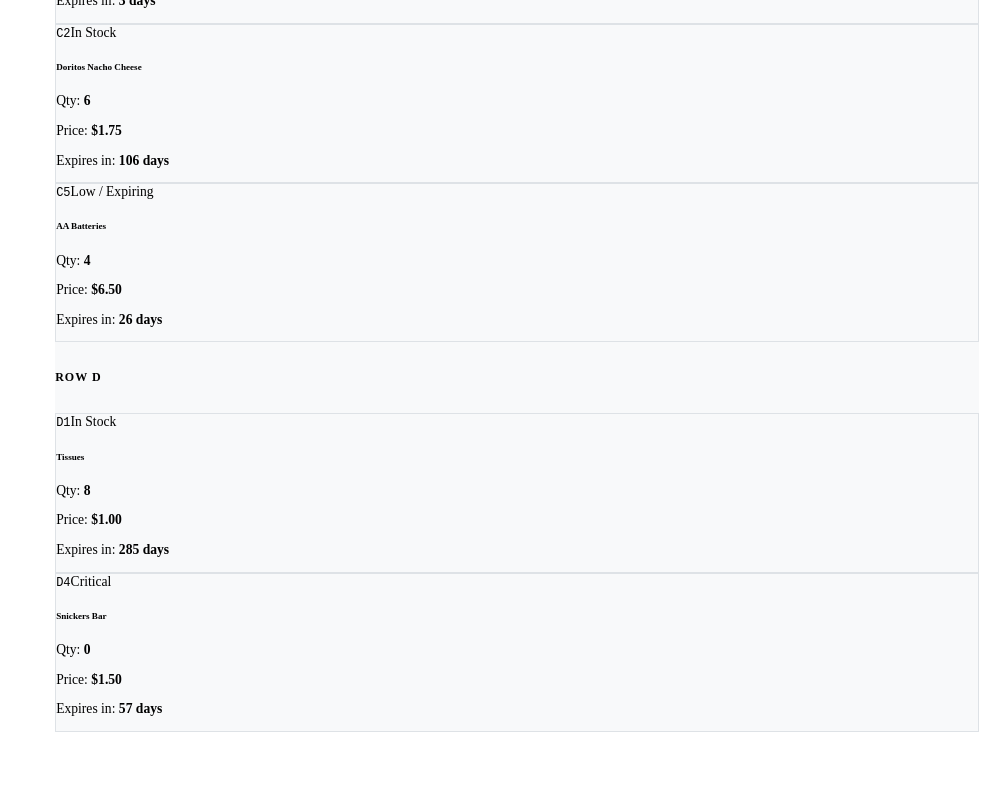
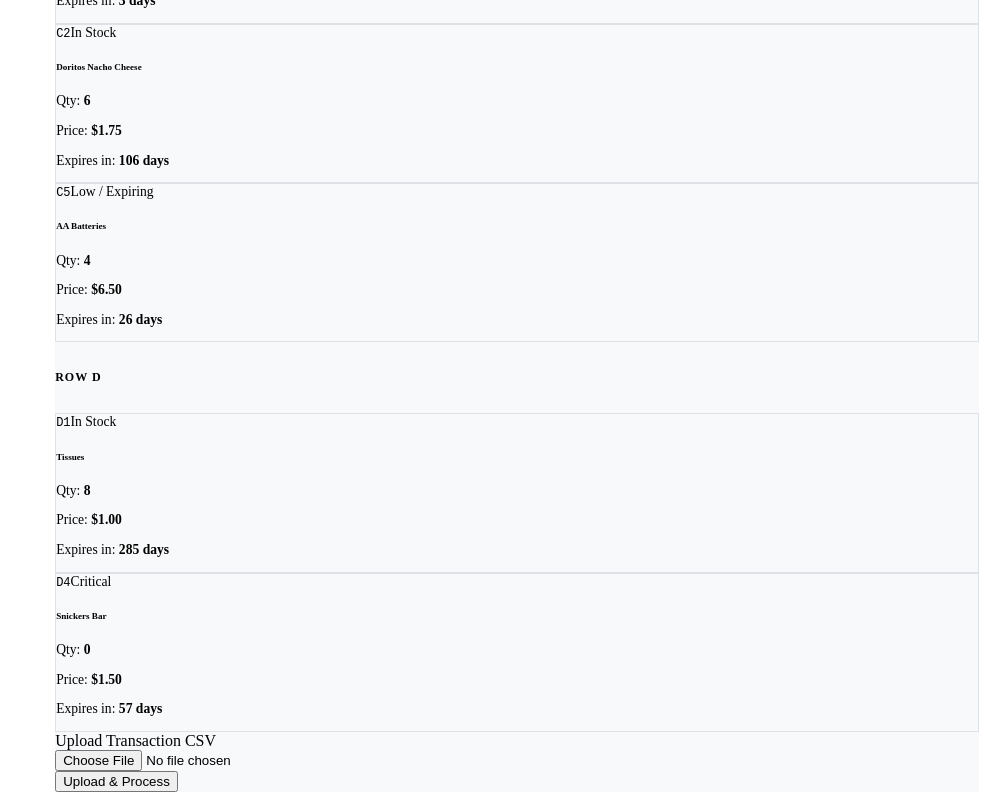
Before and after one commit to nightHawk41/Iterative-Innovations-Project, a React (Create React App) app in the folder frontend/: page /admin in a window 1280 px wide. Shown: the part 2036-2836 px from the top of the page, without its empty margins (293-1280 px from the left). Before the commit the page ends 2776 px from the top, so only its background shows below. Built offline with nearby package versions, Linux system fonts and the light colour scheme; no server answers.

Commit message:
Completed Frontend Development  [TASK F-7]

```diff
--- /dev/null
+++ b/frontend/src/components/AlertsBanner.js
@@ -0,0 +1,54 @@
+import React, { useState, useEffect } from "react";
+import mockInventory from "../data/mockInventory";
+
+function AlertsBanner() {
+  const [alerts, setAlerts] = useState([]);
+
+  useEffect(() => {
+    fetch("/api/alerts")
+      .then((res) => {
+        if (!res.ok) throw new Error("API unavailable");
+        return res.json();
+      })
+      .then((data) => setAlerts(data))
+      .catch(() => {
+        // Derive alerts from mock data until backend is connected
+        const derived = mockInventory
+          .filter((s) => s.status === "Red" || s.status === "Yellow")
+          .map((s) => ({
+            slot_id: s.slot_id,
+            item_name: s.item_name,
+            alert_level: s.status === "Red" ? "critical" : "warning",
+            reason:
+              s.quantity <= 3
+                ? "Low stock"
+                : `Expires in ${s.days_until_expiration} days`,
+          }));
+        setAlerts(derived);
+      });
+  }, []);
+
+  if (alerts.length === 0) return null;
+
+  const critical = alerts.filter((a) => a.alert_level === "critical");
+  const warnings = alerts.filter((a) => a.alert_level === "warning");
+
+  return (
+    <div className="mb-4">
+      {critical.length > 0 && (
+        <div className="alert alert-danger py-2" role="alert">
+          <strong>Critical ({critical.length}):</strong>{" "}
+          {critical.map((a) => `${a.slot_id} — ${a.item_name} (${a.reason})`).join(" · ")}
+        </div>
+      )}
+      {warnings.length > 0 && (
+        <div className="alert alert-warning py-2" role="alert">
+          <strong>Warning ({warnings.length}):</strong>{" "}
+          {warnings.map((a) => `${a.slot_id} — ${a.item_name} (${a.reason})`).join(" · ")}
+        </div>
+      )}
+    </div>
+  );
+}
+
+export default AlertsBanner;
--- /dev/null
+++ b/frontend/src/components/TransactionUpload.js
@@ -0,0 +1,84 @@
+import React, { useState } from "react";
+
+function TransactionUpload() {
+  const [file, setFile]         = useState(null);
+  const [result, setResult]     = useState(null);
+  const [error, setError]       = useState(null);
+  const [uploading, setUploading] = useState(false);
+
+  function handleFileChange(e) {
+    setFile(e.target.files[0] ?? null);
+    setResult(null);
+    setError(null);
+  }
+
+  async function handleUpload(e) {
+    e.preventDefault();
+    if (!file) {
+      setError("Please select a CSV file.");
+      return;
+    }
+    if (!file.name.endsWith(".csv")) {
+      setError("Only .csv files are accepted.");
+      return;
+    }
+    setError(null);
+    setUploading(true);
+    try {
+      const formData = new FormData();
+      formData.append("file", file);
+      const response = await fetch("/api/transactions/process", {
+        method: "POST",
+        body: formData,
+      });
+      const data = await response.json();
+      if (!response.ok) {
+        setError(data.error ?? "Upload failed. Please try again.");
+      } else {
+        setResult(data);
+      }
+    } catch (err) {
+      setError("Network error. Is the backend running?");
+    } finally {
+      setUploading(false);
+    }
+  }
+
+  return (
+    <div className="card mt-4">
+      <div className="card-header fw-semibold">Upload Transaction CSV</div>
+      <div className="card-body">
+        <form onSubmit={handleUpload}>
+          <div className="mb-3">
+            <input
+              className="form-control"
+              type="file"
+              accept=".csv"
+              onChange={handleFileChange}
+            />
+          </div>
+          {error && <div className="alert alert-danger py-2">{error}</div>}
+          {result && (
+            <div className="alert alert-success py-2">
+              Processed <strong>{result.processed_count}</strong> transactions.
+              {result.unresolved_amounts?.length > 0 && (
+                <span className="ms-2 text-warning">
+                  Unresolved amounts: {result.unresolved_amounts.join(", ")}
+                </span>
+              )}
+            </div>
+          )}
+          <button
+            type="submit"
+            className="btn btn-outline-primary"
+            disabled={uploading}
+          >
+            {uploading ? "Processing…" : "Upload & Process"}
+          </button>
+        </form>
+      </div>
+    </div>
+  );
+}
+
+export default TransactionUpload;
--- a/frontend/src/pages/AdminPage.js
+++ b/frontend/src/pages/AdminPage.js
@@ -1,12 +1,13 @@
 import React, { useState, useEffect } from "react";
 import InventoryGrid from "../components/InventoryGrid";
 import RestockModal from "../components/RestockModal";
+import TransactionUpload from "../components/TransactionUpload";
 import mockInventory from "../data/mockInventory";
 
 function AdminPage() {
-  const [slots, setSlots]           = useState([]);
-  const [loading, setLoading]       = useState(true);
-  const [showModal, setShowModal]   = useState(false);
+  const [slots, setSlots]         = useState([]);
+  const [loading, setLoading]     = useState(true);
+  const [showModal, setShowModal] = useState(false);
 
   function fetchInventory() {
     setLoading(true);
@@ -16,10 +17,7 @@
         return res.json();
       })
       .then((data) => setSlots(data))
-      .catch(() => {
-        // Fall back to mock data until backend is connected
-        setSlots(mockInventory);
-      })
+      .catch(() => setSlots(mockInventory))
       .finally(() => setLoading(false));
   }
 
@@ -45,6 +43,8 @@
         <InventoryGrid slots={slots} />
       )}
 
+      <TransactionUpload />
+
       <RestockModal
         show={showModal}
         onHide={() => setShowModal(false)}
--- a/frontend/src/pages/DashboardPage.js
+++ b/frontend/src/pages/DashboardPage.js
@@ -1,11 +1,13 @@
 import React from "react";
 import InventoryGrid from "../components/InventoryGrid";
+import AlertsBanner from "../components/AlertsBanner";
 import mockInventory from "../data/mockInventory";
 
 function DashboardPage() {
   return (
     <div>
       <h2 className="mb-4">Inventory Dashboard</h2>
+      <AlertsBanner />
       <InventoryGrid slots={mockInventory} />
     </div>
   );
```
